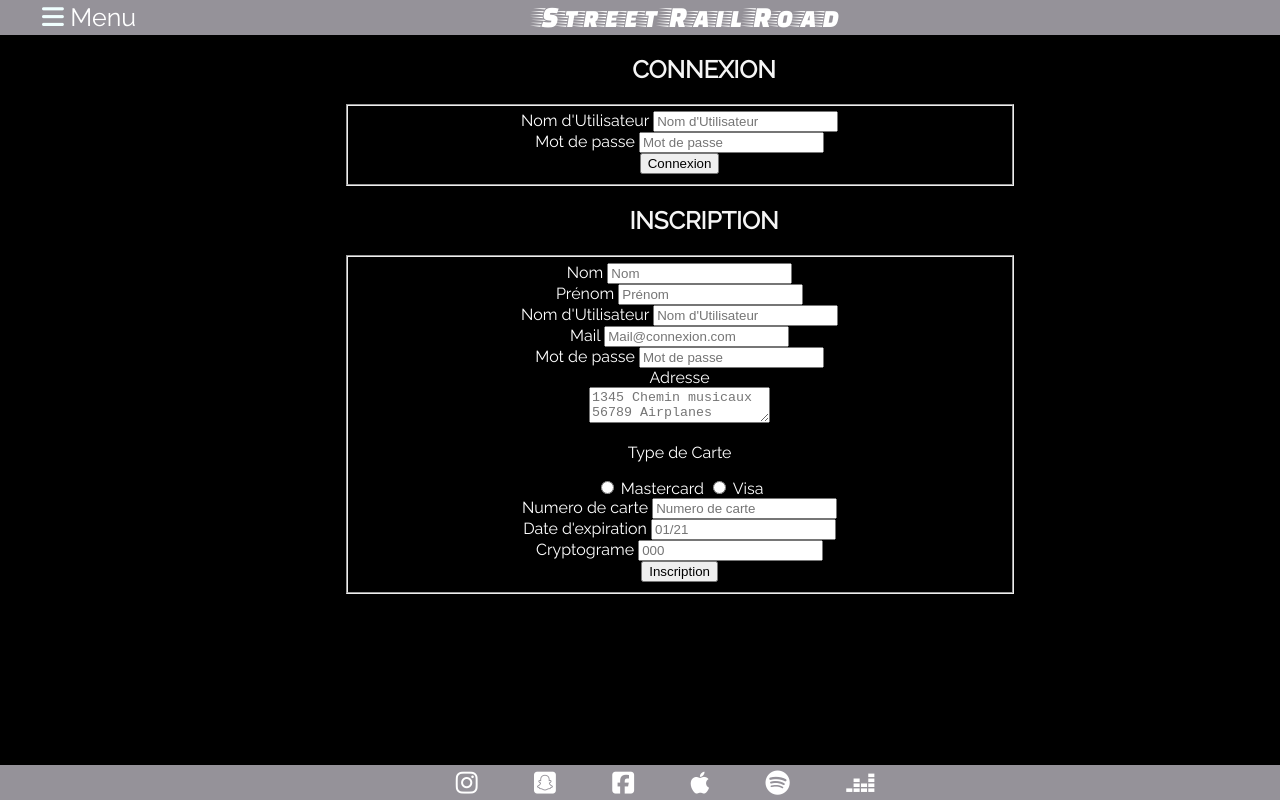
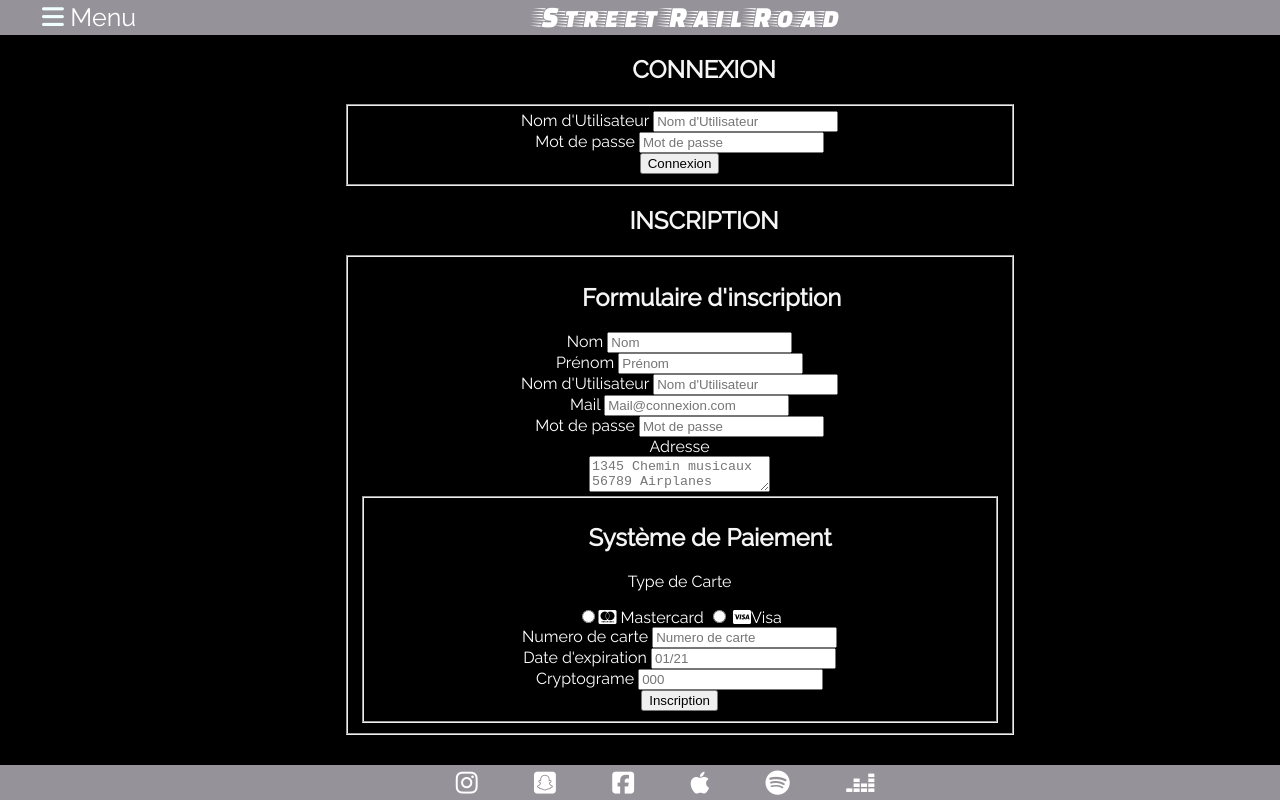
Before and after one commit to Matiasgmz/projet-site-vitrine, a plain HTML site: page connexion.html in a window 1280 px wide. Drawn offline with Linux system fonts and the light colour scheme.

Commit message:
Connexion changmnt

```diff
--- a/assets/css/connexion.css
+++ b/assets/css/connexion.css
@@ -40,14 +40,14 @@
   }
 
   body {
-    font-family: 'Raleway'; sans-serif;
+    font-family: 'Raleway', sans-serif;
     background-color:black;
     margin: 0;
   }
   h1 {
     text-align: center;
     color:white;
-    font-family: 'Raleway'; sans-serif;
+    font-family: 'Raleway', sans-serif;
 
   }
   .foot {
@@ -82,7 +82,7 @@ h2 {
 }
 #inscription {
     background-color: transparent;
-    text-align: center;
+    text-align:center;
     width: 50%;
     margin-left: 27%;
     color: white;
--- a/connexion.html
+++ b/connexion.html
@@ -42,6 +42,7 @@
     <h2>INSCRIPTION</h2>
     <fieldset id="inscription">
         <form method="POST" action="traitement.php">
+                <h2>Formulaire d'inscription</h2>
             <label for="Lastname">Nom</label>
             <input type="text" name="Lastname" placeholder="Nom"required/>
             <div></div>
@@ -59,20 +60,26 @@
             <div></div>
             <label for="Adress">Adresse</label><br />
             <textarea name="Adress" id="Adress" placeholder="1345 Chemin musicaux 56789 Airplanes"required></textarea>
+            <div></div>
+            <fieldset>
+                <h2>Système de Paiement</h2>
             <p>Type de Carte</p>
-            <input type="radio" name="Cardtype" value="Mastercard" id="Mastercard" /> <label for="Mastercard">Mastercard</label>
-            <input type="radio" name="Cardtype" value="Visa" id="Visa" /> <label for="Visa">Visa</label>
+            <input type="radio" name="Cardtype" value="Mastercard" id="Mastercard"/><i class="fab fa-cc-mastercard"></i>
+
+            <label for="Mastercard">Mastercard</label>
+            <input type="radio" name="Cardtype" value="Visa" id="Visa" /> <i class="fab fa-cc-visa"></i><label for="Visa">Visa</label>
             <div></div>
             <label for="Cardnumber">Numero de carte</label>
             <input type="text" name="Cardnumber" placeholder="Numero de carte"required/>
             <div></div>
-            <label for="Datetime">Date d'expiration</label>
-            <input type="Datetime" name="Datetime" placeholder="01/21"required/>
+            <label for="Expirydate">Date d'expiration</label>
+            <input type="Datetime" name="Expirydate" placeholder="01/21"required/>
             <div></div>
-            <label for="Cryptogram">Cryptograme</label>
-            <input type="text" name="Cryptogram" placeholder="000"required/>
+            <label for="Securitycode">Cryptograme</label>
+            <input type="text" name="Securitycode" placeholder="000"required/>
             <div></div>
             <input type="submit" value="Inscription"required/>
+            </fieldset>
         </form>
     </fieldset>
     </div>
```
Also changed, not shown: 2 other files.
